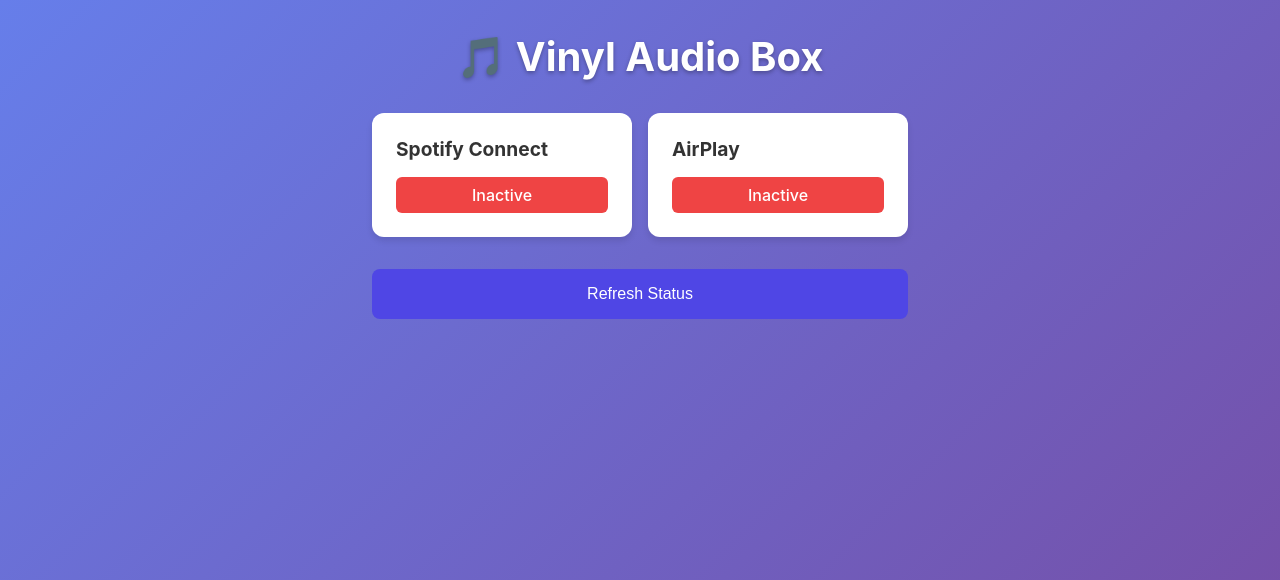
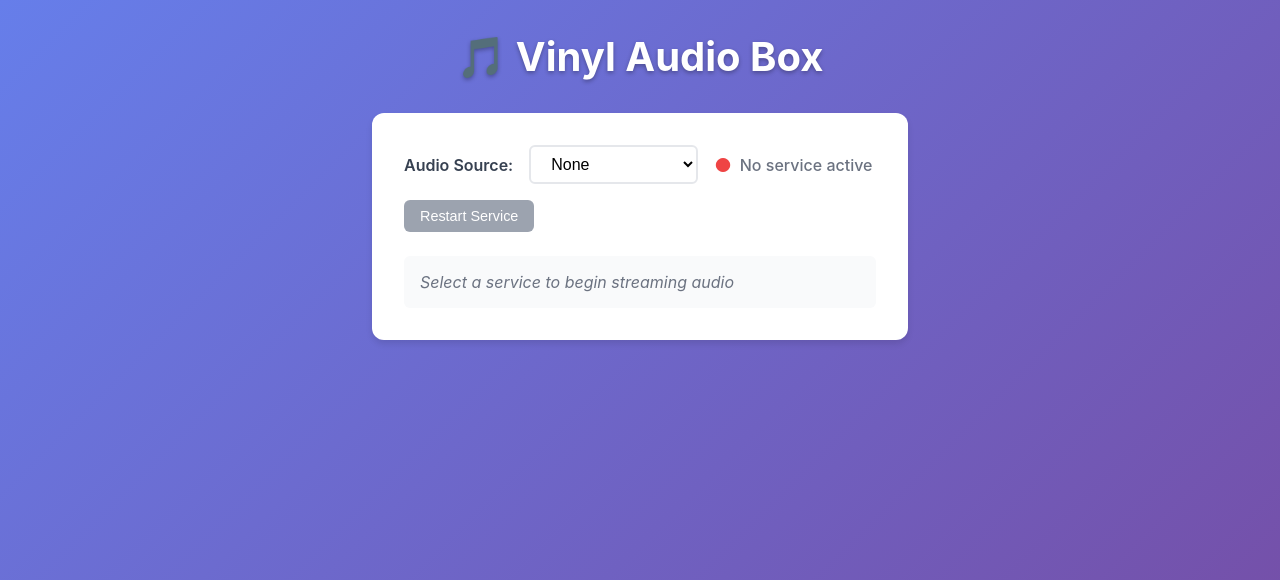
Before and after one commit to ladiza/audio-box-web, a Flask app: page / in a window 1280 px wide. Shown: the top 580 px of the page. Run offline with Flask 3, Linux system fonts and the light colour scheme.

Commit message:
feat: rework curent audio service widget

```diff
--- a/app.py
+++ b/app.py
@@ -1,4 +1,4 @@
-from flask import Flask, render_template, jsonify
+from flask import Flask, render_template, jsonify, request
 import subprocess
 
 app = Flask(__name__)
@@ -25,5 +25,50 @@
         'timestamp': run_command("date")
     })
 
+@app.route('/api/set-source', methods=['POST'])
+def set_source():
+    import json
+    data = json.loads(request.data)
+    source = data.get('source')
+
+    # Stop all services first
+    run_command("sudo systemctl stop raspotify")
+    run_command("sudo systemctl stop shairport-sync")
+
+    # Start the selected service
+    if source == 'spotify':
+        result = run_command("sudo systemctl start raspotify")
+    elif source == 'airplay':
+        result = run_command("sudo systemctl start shairport-sync")
+
+    return jsonify({'status': 'success', 'active_source': source})
+
+@app.route('/api/restart-current')
+def restart_current():
+    # Find which service is currently active
+    spotify_active = run_command("systemctl is-active raspotify") == 'active'
+    airplay_active = run_command("systemctl is-active shairport-sync") == 'active'
+
+    if spotify_active:
+        run_command("sudo systemctl restart raspotify")
+        return jsonify({'status': 'restarted', 'service': 'spotify'})
+    elif airplay_active:
+        run_command("sudo systemctl restart shairport-sync")
+        return jsonify({'status': 'restarted', 'service': 'airplay'})
+    else:
+        return jsonify({'status': 'error', 'message': 'No active service'})
+
+@app.route('/api/current-source')
+def current_source():
+    spotify_active = run_command("systemctl is-active raspotify") == 'active'
+    airplay_active = run_command("systemctl is-active shairport-sync") == 'active'
+
+    if spotify_active:
+        return jsonify({'source': 'spotify', 'status': 'active'})
+    elif airplay_active:
+        return jsonify({'source': 'airplay', 'status': 'active'})
+    else:
+        return jsonify({'source': 'none', 'status': 'inactive'})
+
 if __name__ == '__main__':
     app.run(host='0.0.0.0', port=8080, debug=True)
--- a/static/app.js
+++ b/static/app.js
@@ -1,43 +1,150 @@
-async function getStatus() {
+let currentSource = 'none';
+
+async function getCurrentSource() {
     try {
-        const response = await fetch('/api/status');
+        const response = await fetch('/api/current-source');
         const data = await response.json();
 
-        // Update Spotify status
-        const spotifyEl = document.getElementById('spotify-status');
-        spotifyEl.textContent = data.spotify ? 'Active' : 'Inactive';
-        spotifyEl.className = `status ${data.spotify ? 'active' : 'inactive'}`;
+        currentSource = data.source;
+        updateUI(data.source, data.status);
 
-        // Update AirPlay status
-        const airplayEl = document.getElementById('airplay-status');
-        airplayEl.textContent = data.airplay ? 'Active' : 'Inactive';
-        airplayEl.className = `status ${data.airplay ? 'active' : 'inactive'}`;
+        // Update dropdown to match current state
+        document.getElementById('source-select').value = data.source;
 
-        console.log('Status updated:', data);
     } catch (error) {
-        console.error('Error fetching status:', error);
-
-        // Show error state
-        document.getElementById('spotify-status').textContent = 'Error';
-        document.getElementById('airplay-status').textContent = 'Error';
+        console.error('Error getting current source:', error);
+        updateUI('none', 'error');
     }
 }
 
-function refreshStatus() {
+async function changeSource() {
+    const select = document.getElementById('source-select');
+    const newSource = select.value;
+
     // Show loading state
-    const statusElements = document.querySelectorAll('.status');
-    statusElements.forEach(el => {
-        el.textContent = 'Loading...';
-        el.className = 'status loading';
-    });
+    updateUI(newSource, 'loading');
 
-    getStatus();
+    try {
+        const response = await fetch('/api/set-source', {
+            method: 'POST',
+            headers: {
+                'Content-Type': 'application/json',
+            },
+            body: JSON.stringify({ source: newSource })
+        });
+
+        const data = await response.json();
+
+        if (data.status === 'success') {
+            currentSource = newSource;
+            // Wait a moment for service to start, then check status
+            setTimeout(getCurrentSource, 2000);
+        } else {
+            throw new Error('Failed to change source');
+        }
+
+    } catch (error) {
+        console.error('Error changing source:', error);
+        // Revert dropdown on error
+        select.value = currentSource;
+        updateUI(currentSource, 'error');
+    }
 }
 
-// Load status when page loads
+async function restartCurrent() {
+    if (currentSource === 'none') return;
+
+    // Disable button and show loading
+    const restartBtn = document.getElementById('restart-btn');
+    const originalText = restartBtn.textContent;
+    restartBtn.disabled = true;
+    restartBtn.textContent = 'Restarting...';
+
+    try {
+        const response = await fetch('/api/restart-current');
+        const data = await response.json();
+
+        if (data.status === 'restarted') {
+            updateServiceInfo(`${getServiceDisplayName(currentSource)} restarted successfully`);
+            // Check status after restart
+            setTimeout(getCurrentSource, 2000);
+        } else {
+            throw new Error(data.message || 'Restart failed');
+        }
+
+    } catch (error) {
+        console.error('Error restarting service:', error);
+        updateServiceInfo('Error restarting service');
+    } finally {
+        // Re-enable button
+        setTimeout(() => {
+            restartBtn.disabled = false;
+            restartBtn.textContent = originalText;
+        }, 2000);
+    }
+}
+
+function updateUI(source, status) {
+    const statusDot = document.getElementById('status-dot');
+    const statusText = document.getElementById('status-text');
+    const restartBtn = document.getElementById('restart-btn');
+
+    // Update status indicator
+    if (status === 'active') {
+        statusDot.className = 'status-dot active';
+        statusText.textContent = `${getServiceDisplayName(source)} is running`;
+        restartBtn.disabled = false;
+    } else if (status === 'loading') {
+        statusDot.className = 'status-dot inactive';
+        statusText.textContent = 'Starting service...';
+        restartBtn.disabled = true;
+    } else {
+        statusDot.className = 'status-dot inactive';
+        statusText.textContent = source === 'none' ? 'No service active' : 'Service not running';
+        restartBtn.disabled = true;
+    }
+
+    // Update service info
+    updateServiceInfo(getServiceDescription(source, status));
+}
+
+function updateServiceInfo(message) {
+    document.getElementById('service-info').textContent = message;
+}
+
+function getServiceDisplayName(source) {
+    switch (source) {
+        case 'spotify': return 'Spotify Connect';
+        case 'airplay': return 'AirPlay';
+        default: return 'None';
+    }
+}
+
+function getServiceDescription(source, status) {
+    if (status === 'loading') {
+        return `Starting ${getServiceDisplayName(source)}...`;
+    }
+
+    switch (source) {
+        case 'spotify':
+            return status === 'active'
+                ? 'Ready for Spotify Connect. Open Spotify and select "raspotify" as your device.'
+                : 'Spotify Connect is not running';
+        case 'airplay':
+            return status === 'active'
+                ? 'Ready for AirPlay. Select "audio-box" from your iPhone/Mac AirPlay menu.'
+                : 'AirPlay is not running';
+        case 'none':
+            return 'Select a service to begin streaming audio';
+        default:
+            return 'Unknown service state';
+    }
+}
+
+// Initialize on page load
 document.addEventListener('DOMContentLoaded', function() {
-    getStatus();
+    getCurrentSource();
 
     // Auto-refresh every 30 seconds
-    setInterval(getStatus, 30000);
+    setInterval(getCurrentSource, 30000);
 });
--- a/static/style.css
+++ b/static/style.css
@@ -25,76 +25,98 @@
     text-shadow: 0 2px 4px rgba(0,0,0,0.3);
 }
 
-.status-grid {
-    display: grid;
-    grid-template-columns: 1fr 1fr;
-    gap: 1rem;
-    margin-bottom: 2rem;
+.control-panel {
+    background: white;
+    border-radius: 12px;
+    padding: 2rem;
+    box-shadow: 0 4px 6px rgba(0,0,0,0.1);
 }
 
-.service-card {
-    background: white;
-    border-radius: 12px;
-    padding: 1.5rem;
-    box-shadow: 0 4px 6px rgba(0,0,0,0.1);
-    transition: transform 0.2s;
+.source-control {
+    display: flex;
+    align-items: center;
+    gap: 1rem;
+    margin-bottom: 1.5rem;
+    flex-wrap: wrap;
 }
 
-.service-card:hover {
-    transform: translateY(-2px);
+label {
+    font-weight: 600;
+    color: #374151;
 }
 
-.service-card h3 {
-    margin-bottom: 1rem;
-    color: #333;
+select {
+    padding: 0.5rem 1rem;
+    border: 2px solid #e5e7eb;
+    border-radius: 6px;
+    font-size: 1rem;
+    background: white;
+    min-width: 160px;
+}
+
+select:focus {
+    outline: none;
+    border-color: #4f46e5;
+}
+
+.status-indicator {
+    display: flex;
+    align-items: center;
+    gap: 0.5rem;
+}
+
+.status-dot {
     font-size: 1.2rem;
 }
 
-.status {
-    padding: 0.5rem 1rem;
-    border-radius: 6px;
-    font-weight: 500;
-    text-align: center;
+.status-dot.active {
+    color: #10b981;
 }
 
-.status.active {
-    background: #10b981;
-    color: white;
+.status-dot.inactive {
+    color: #ef4444;
 }
 
-.status.inactive {
-    background: #ef4444;
-    color: white;
-}
-
-.status.loading {
-    background: #f3f4f6;
+#status-text {
+    font-weight: 500;
     color: #6b7280;
 }
 
 button {
-    display: block;
-    width: 100%;
-    padding: 1rem;
+    padding: 0.5rem 1rem;
     background: #4f46e5;
     color: white;
     border: none;
-    border-radius: 8px;
-    font-size: 1rem;
+    border-radius: 6px;
+    font-size: 0.9rem;
     cursor: pointer;
     transition: background 0.2s;
 }
 
-button:hover {
+button:hover:not(:disabled) {
     background: #3730a3;
 }
 
+button:disabled {
+    background: #9ca3af;
+    cursor: not-allowed;
+}
+
+.service-info {
+    padding: 1rem;
+    background: #f9fafb;
+    border-radius: 6px;
+    color: #6b7280;
+    font-style: italic;
+}
+
 @media (max-width: 640px) {
-    .status-grid {
-        grid-template-columns: 1fr;
+    .source-control {
+        flex-direction: column;
+        align-items: stretch;
     }
 
-    .container {
-        padding: 1rem;
+    .status-indicator {
+        justify-content: center;
     }
 }
--- a/templates/index.html
+++ b/templates/index.html
@@ -8,19 +8,29 @@
     <div class="container">
         <h1>🎵 Vinyl Audio Box</h1>
 
-        <div class="status-grid">
-            <div class="service-card">
-                <h3>Spotify Connect</h3>
-                <div id="spotify-status" class="status">Loading...</div>
+        <div class="control-panel">
+            <div class="source-control">
+                <label for="source-select">Audio Source:</label>
+                <select id="source-select" onchange="changeSource()">
+                    <option value="none">None</option>
+                    <option value="spotify">Spotify Connect</option>
+                    <option value="airplay">AirPlay</option>
+                </select>
+
+                <div class="status-indicator">
+                    <span id="status-dot" class="status-dot inactive">●</span>
+                    <span id="status-text">No service active</span>
+                </div>
+
+                <button id="restart-btn" onclick="restartCurrent()" disabled>
+                    Restart Service
+                </button>
             </div>
 
-            <div class="service-card">
-                <h3>AirPlay</h3>
-                <div id="airplay-status" class="status">Loading...</div>
+            <div id="service-info" class="service-info">
+                Select a service to begin streaming audio
             </div>
         </div>
-
-        <button onclick="refreshStatus()">Refresh Status</button>
     </div>
 
     <script src="{{ url_for('static', filename='app.js') }}"></script>
```
